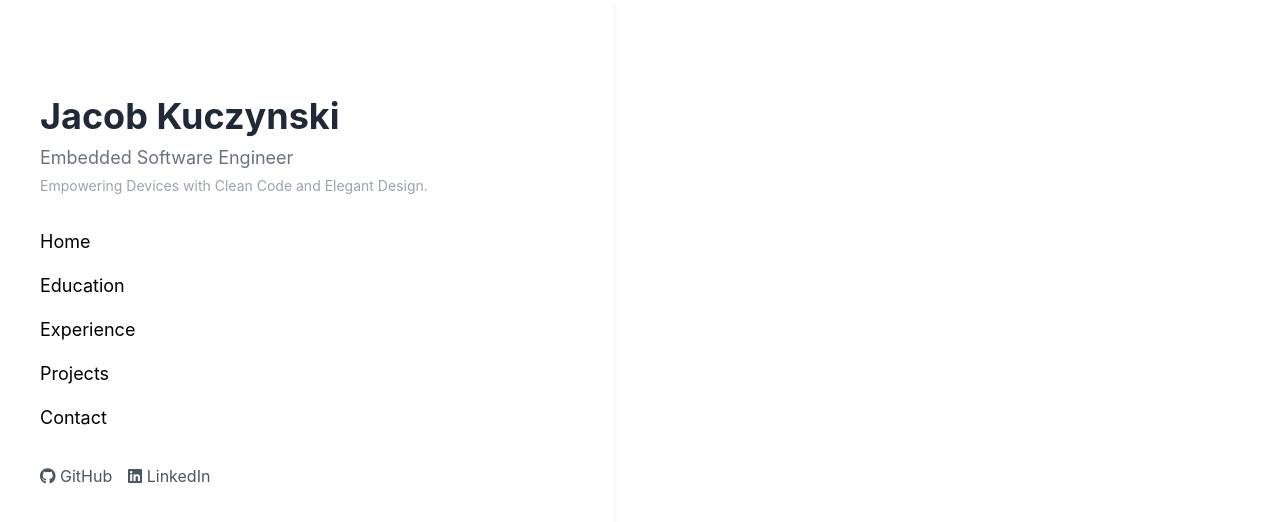
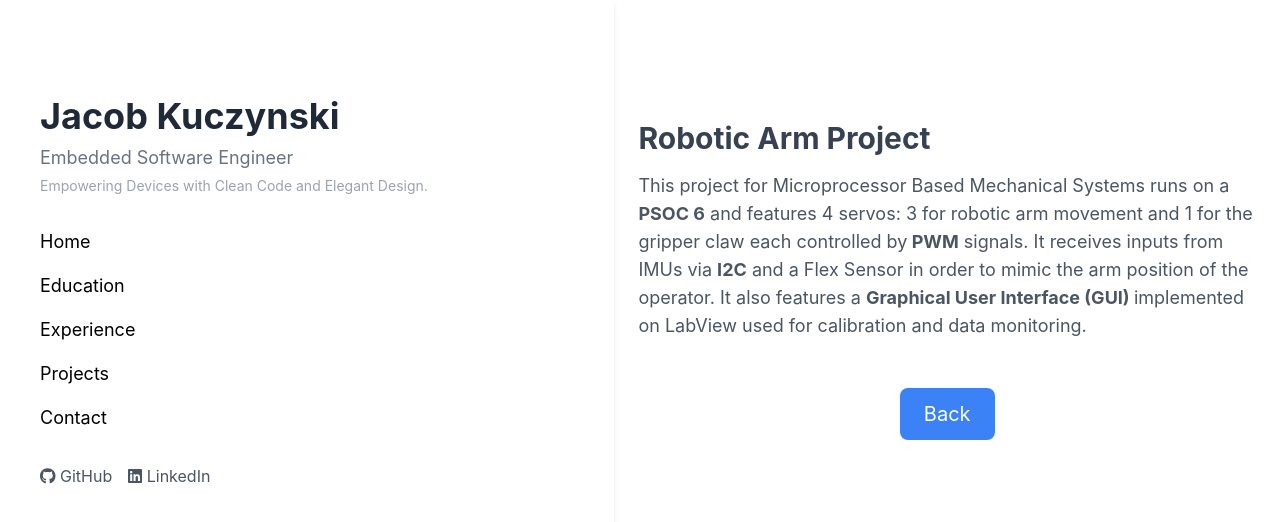
Before and after one commit to jkucz01/portfolio-website, a React (Create React App) app: page /projects/robotic-arm in a window 1280 px wide. Shown: the top 522 px of the page. Built offline with nearby package versions, Linux system fonts and the light colour scheme.

Commit message:
new page for robotic arm

```diff
--- a/src/App.js
+++ b/src/App.js
@@ -10,6 +10,7 @@ import Education from "./pages/Education";
 import Contact from "./pages/Contact";
 import FlyderBot from "./pages/projects/FlyderBot";
 import AquaticHousekeeper from "./pages/projects/AquaticHousekeeper";
+import RoboticArm from "./pages/projects/RoboticArm";
 
 function App() {
   return (
@@ -26,6 +27,7 @@ function App() {
             <Route path="/contact" element={<Contact />} />
             <Route path="/projects/flyderbot" element={<FlyderBot />} />
             <Route path="/projects/aquatic" element={<AquaticHousekeeper />} />
+            <Route path="/projects/robotic-arm" element={<RoboticArm />} />
           </Routes>
         </main>
       </BrowserRouter>
--- /dev/null
+++ b/src/pages/projects/RoboticArm.js
@@ -0,0 +1,22 @@
+import React from "react";
+
+import BackButton from "../../components/BackButton";
+
+export default function RoboticArm() {
+    return (
+        <div className="container mx-auto p-6">
+            <h1 className="mb-4 text-3xl font-bold text-gray-700">Robotic Arm Project</h1>
+            <p className="mb-4 text-lg text-gray-600">
+                This project for Microprocessor Based Mechanical Systems runs on a <b>PSOC 6</b> and
+                features 4 servos: 3 for robotic arm movement and 1 for the gripper claw each controlled by
+                <b> PWM</b> signals.
+                It receives inputs from IMUs via <b>I2C</b> and a Flex Sensor in order to mimic the arm
+                position of the operator. It also features a <b>Graphical User Interface (GUI) </b>
+                implemented on LabView used for calibration and data monitoring.
+            </p>
+            <section className="py-8 text-center">
+                <BackButton />
+            </section>
+        </div>
+    );
+}
```
